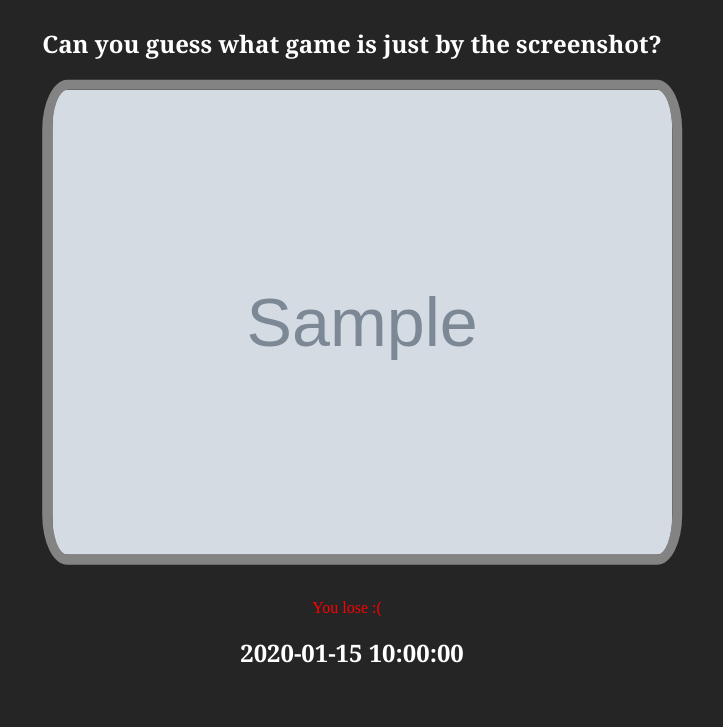
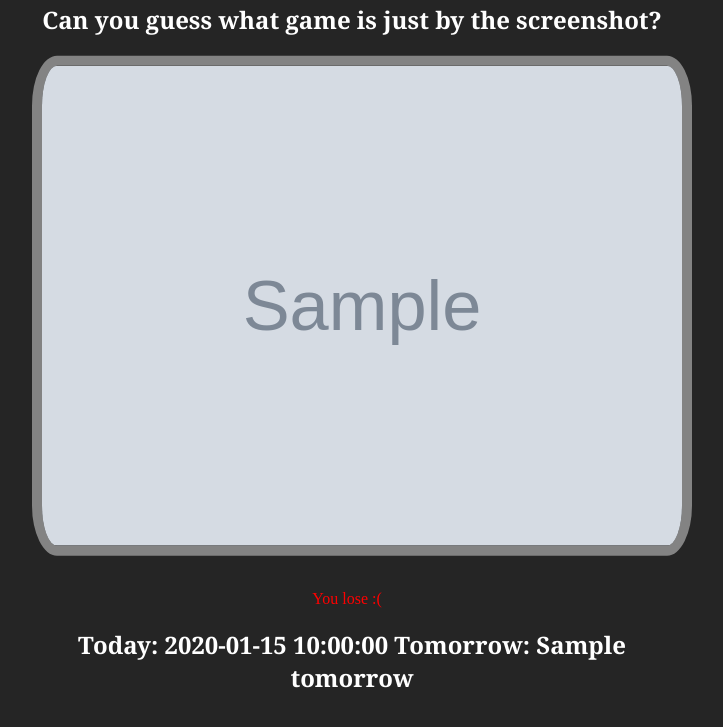
Before and after one commit to Theiago/gameclassico, a Flask app: template templates/index.html in a window 1280 px wide. Shown: the part 52-779 px from the top of the page, without its empty margins (288-1011 px from the left). Run offline with Flask 2, Linux system fonts and the light colour scheme; the template is opened without the code that fills it: most values are stand-ins (such as "Sample title", 1, 10 or a date in 2020); grey boxes marked "Sample" are stand-in pictures.

Commit message:
bugfix v15

```diff
--- a/app.py
+++ b/app.py
@@ -12,14 +12,12 @@
 # Páginas
 
 today = datetime.today()
-tomorrow = datetime.today() - timedelta(days=1)
-game_id = randint(1, 14)
+tomorrow = datetime.today() + timedelta(days=1)
+game_id = randint(1, 10)
 
 
 @app.before_first_request
 def set_date():
-    # f = open(os.path.join(app.static_folder, "data.json"), "r+")
-    # data = json.load(f)
     session.permanent = True
     session["lifes"] = 3
     app.permanent_session_lifetime = timedelta(days=31)
@@ -32,15 +30,11 @@
     global game_id
     if today.strftime('%Y-%m-%d') == tomorrow.strftime('%Y-%m-%d'):
         tomorrow = datetime.today() + timedelta(days=1)
-        game_id = randint(1, 14)
+        game_id = randint(1, 10)
     if session.get("lifes") is None:
         session["lifes"] = 3
     f = open(os.path.join(app.static_folder, "data.json"), "r+")
     data = json.load(f)
-    '''if date.today() == tomorrow:
-        session["lifes"] = 3
-        game_id = randint(0, 14)
-        tomorrow = date.today() + timedelta(days=1)'''
     game_image = data[game_id]["image"]
     game_name = data[game_id]["name"]  # Mudar diaramente automaticamente
     if request.method == 'POST':
@@ -48,7 +42,7 @@
             session["lifes"] -= 1
             return render_template("index.html",
                                    lifes=session['lifes'],
-                                   game_name=game_name, game_image=game_image)
+                                   game_name=game_name, game_image=game_image, today=today, tomorrow=tomorrow)
         else:
             session["lifes"] = -1
     return render_template("index.html", lifes=session['lifes'],
--- a/templates/index.html
+++ b/templates/index.html
@@ -43,7 +43,7 @@
         </ul>
         {% if lifes > 0 %}<form method="post"><input type="text" id="guess" size="25" name="guess" placeholder="What is your guess?" autocomplete="off" required> <input type="submit"></form>{%endif%}
 
-        <h2>{{today}}</h1>
+        <h2>Today: {{today}} Tomorrow: {{tomorrow}}</h1>
     </article>
 </body>
 
```
